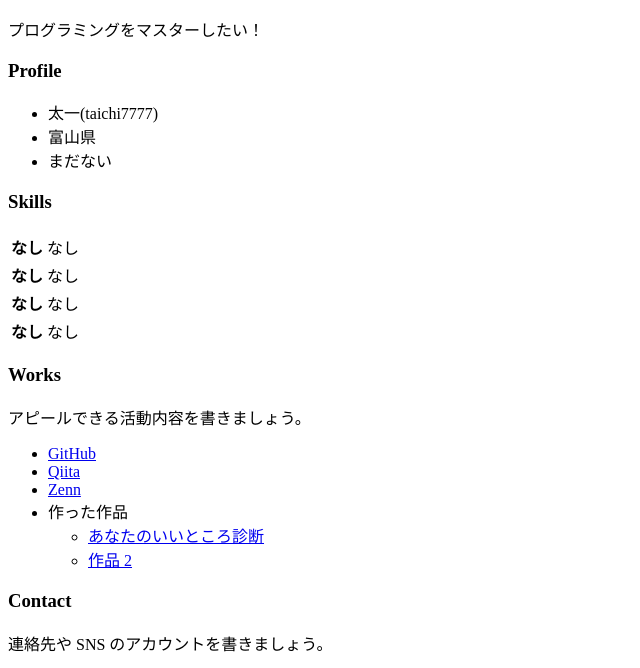
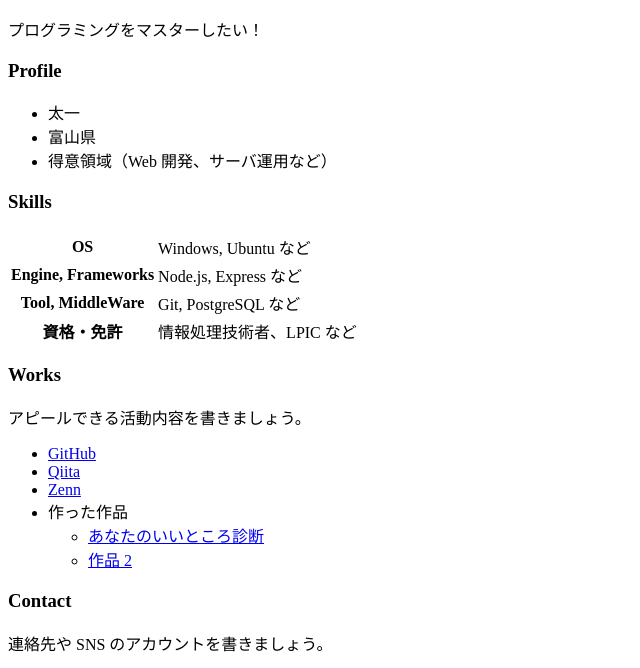
Before and after one commit to taichi7777/taichi7777-github.io, a plain HTML site: page index.html in a window 1280 px wide. Shown: the part 119-787 px from the top of the page, without its empty margins (0-640 px from the left). Drawn offline with Linux system fonts and the light colour scheme.

Commit message:
中身を拡充

```diff
--- a/index.html
+++ b/index.html
@@ -8,6 +8,7 @@
   <body>
     <h1>taichi7777のポートフォリオサイト</h1>
 
+
     <h2>About</h2>
     <p>
       プログラミングをマスターしたい！
@@ -15,28 +16,28 @@
 
     <h3>Profile</h3>
     <ul>
-      <li>太一(taichi7777)</li>
+      <li>太一</li>
       <li>富山県</li>
-      <li>まだない</li>
+      <li>得意領域（Web 開発、サーバ運用など）</li>
     </ul>
 
     <h3>Skills</h3>
     <table>
       <tr>
-        <th>なし</th>
-        <td>なし</td>
+        <th>OS</th>
+        <td>Windows, Ubuntu など</td>
       </tr>
       <tr>
-        <th>なし</th>
-        <td>なし</td>
+        <th>Engine, Frameworks</th>
+        <td>Node.js, Express など</td>
       </tr>
       <tr>
-        <th>なし</th>
-        <td>なし</td>
+        <th>Tool, MiddleWare</th>
+        <td>Git, PostgreSQL など</td>
       </tr>
       <tr>
-        <th>なし</th>
-        <td>なし</td>
+        <th>資格・免許</th>
+        <td>情報処理技術者、LPIC など</td>
       </tr>
     </table>
 
```
